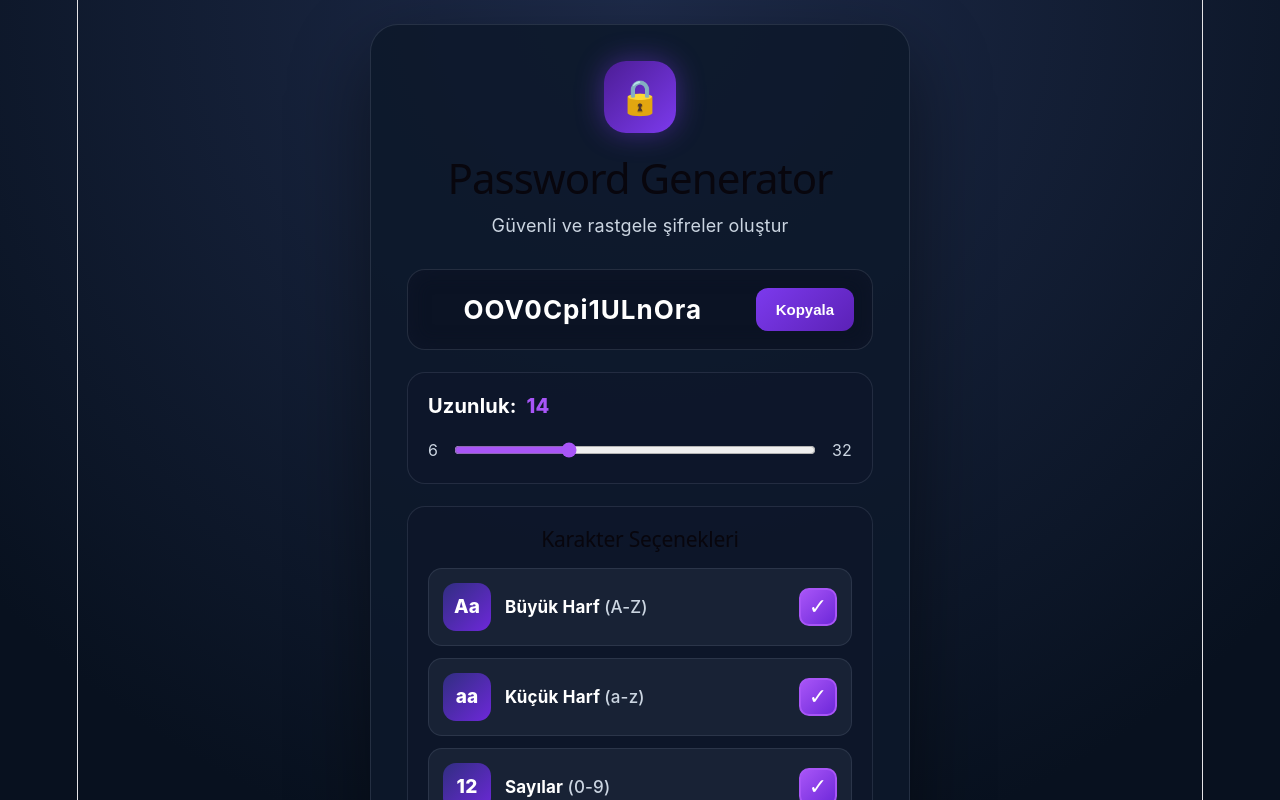
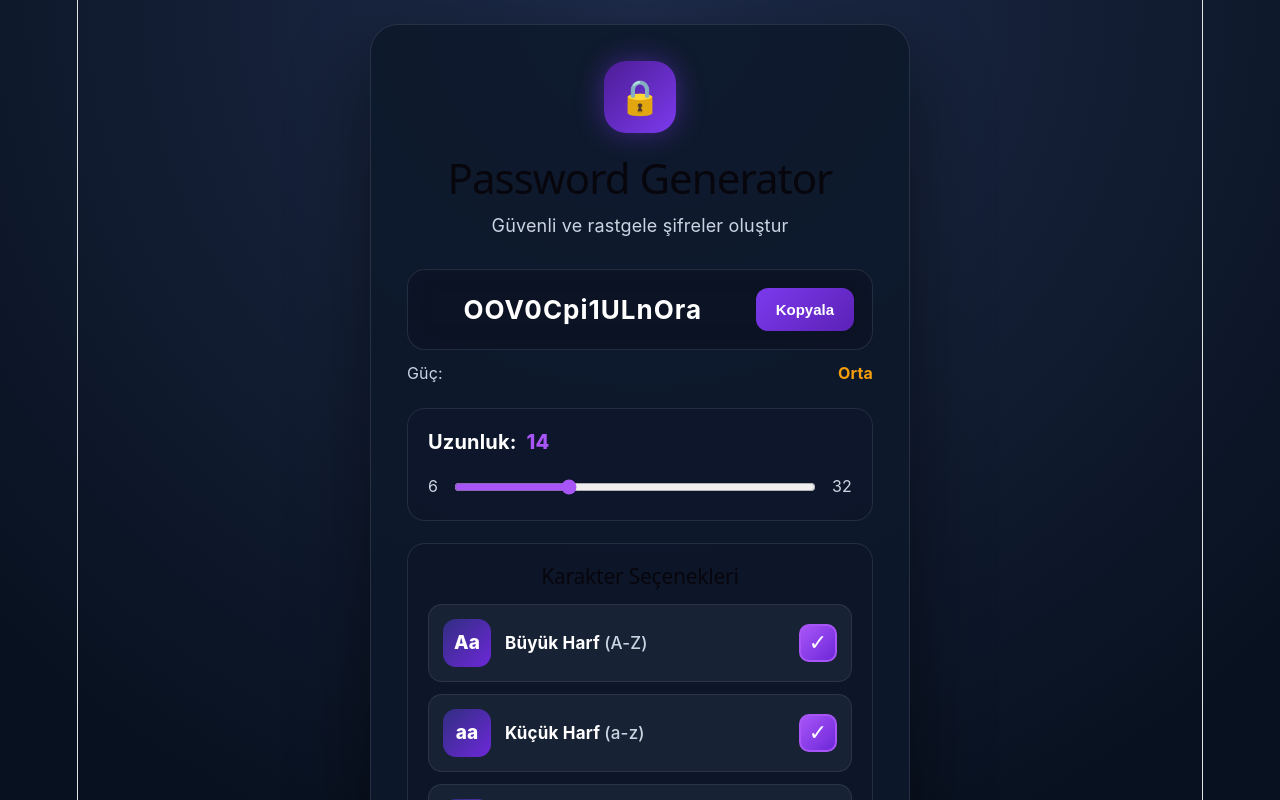
Before and after one commit to Aley777/PasswordGenerator, a React (Vite) app: page / in a window 1280 px wide. Shown: the top 800 px of the page. Built offline with nearby package versions, Linux system fonts and the light colour scheme.

Commit message:
Add password strength indicator

```diff
--- a/src/App.css
+++ b/src/App.css
@@ -236,3 +236,11 @@ input[type="range"] {
 .check-btn:hover {
   transform: scale(1.06);
 }
+
+.strength {
+  margin-top: 10px;
+  display: flex;
+  justify-content: space-between;
+  font-size: 16px;
+  color: #cbd5e1;
+}
--- a/src/App.jsx
+++ b/src/App.jsx
@@ -67,6 +67,22 @@ function App() {
     generatePassword();
   }, []);
 
+  const getStrength = () => {
+    let score = 0;
+
+    if (options.uppercase) score++;
+    if (options.lowercase) score++;
+    if (options.numbers) score++;
+    if (options.symbols) score++;
+
+    if (length >= 12) score++;
+    if (length >= 16) score++;
+
+    if (score <= 2) return { text: "Zayıf", color: "#ef4444" };
+    if (score <= 4) return { text: "Orta", color: "#f59e0b" };
+    return { text: "Güçlü", color: "#22c55e" };
+  };
+
   return (
     <main className="app">
       <section className="card">
@@ -78,6 +94,13 @@ function App() {
         <div className="password-box">
           <span>{password}</span>
           <button onClick={copyPassword}>{copied ? "Kopyalandı" : "Kopyala"}</button>
+        </div>
+
+        <div className="strength">
+          <span>Güç:</span>
+          <strong style={{ color: getStrength().color }}>
+            {getStrength().text}
+          </strong>
         </div>
 
         <div className="length-box">
```
